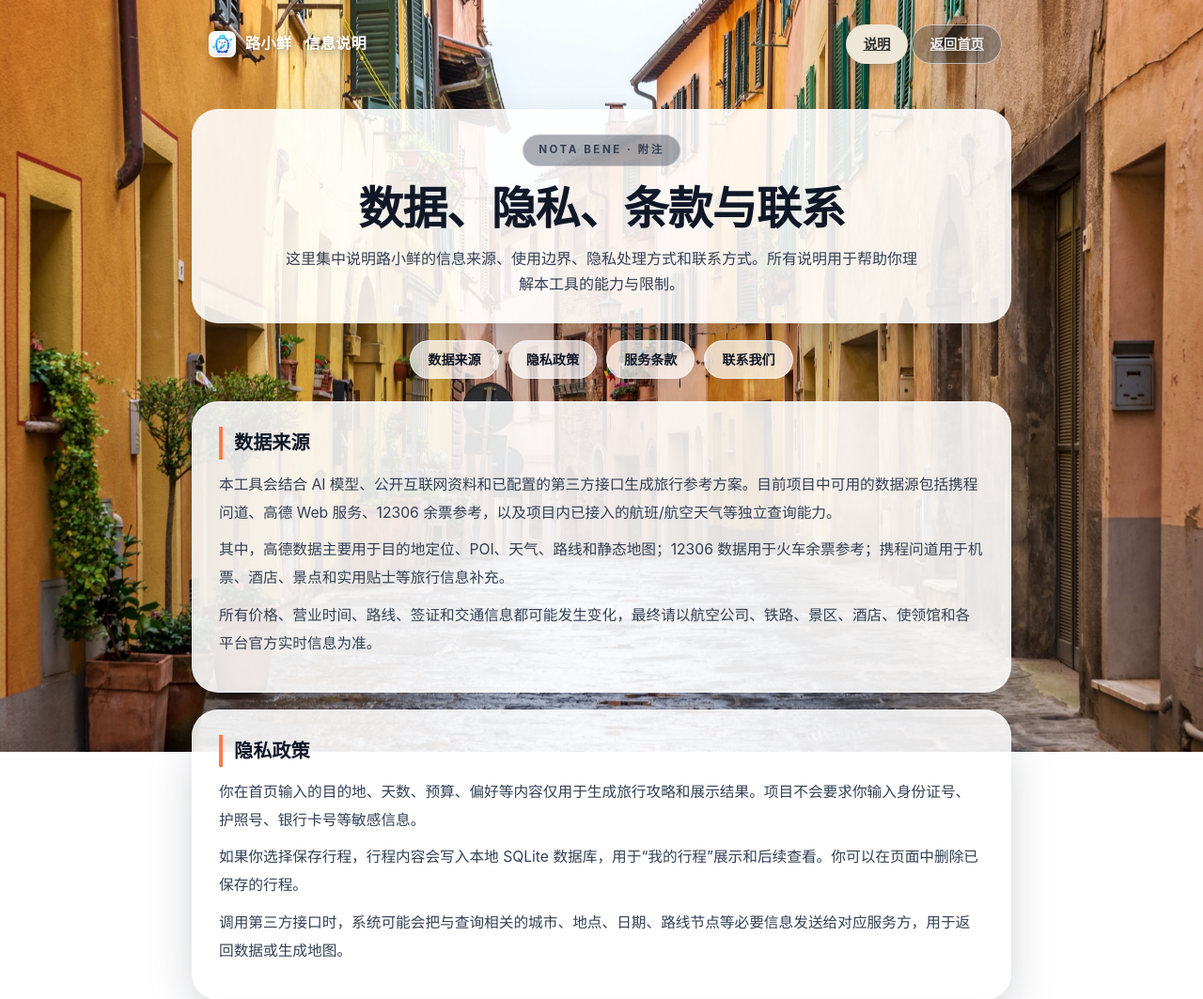
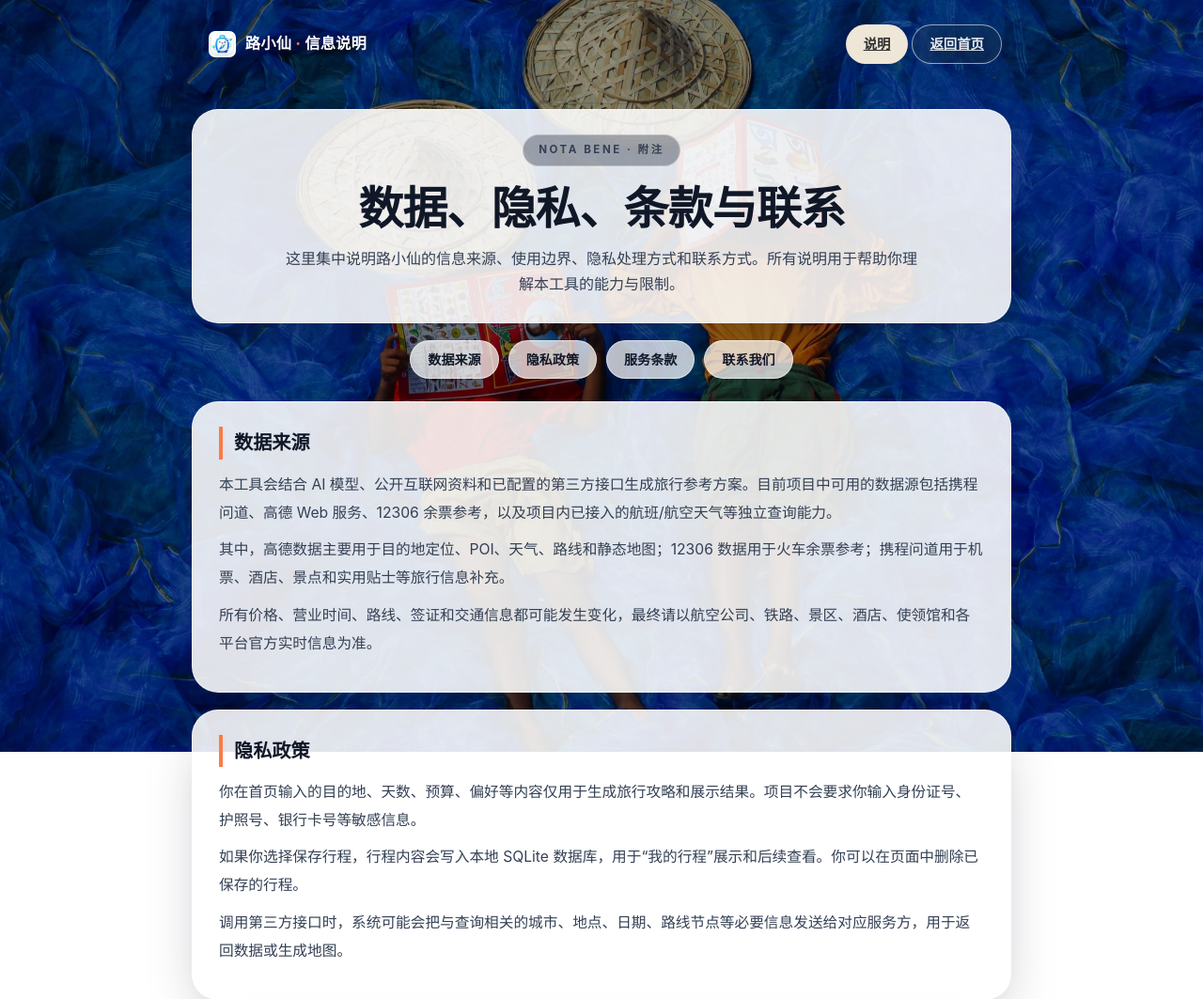
Before and after one commit to shixiong0529/trip, a FastAPI app: page /info in a window 1280 px wide. Shown: the top 1063 px of the page at 94% size. Run offline with FastAPI, Linux system fonts and the light colour scheme.

Commit message:
brand: rename to luxiaoxian and update background

```diff
--- a/generator.py
+++ b/generator.py
@@ -281,7 +281,7 @@ def _render_hero(title: str) -> str:
     return f'''<div class="container">
 <div class="hero">
   <h1>{_inline_md(title)}</h1>
-  <p class="meta">AI 旅行管家 · 路小鲜（Leo）定制</p>
+  <p class="meta">AI 旅行管家 · 路小仙（Leo）定制</p>
   <div class="tags">
     <span class="tag">多源数据</span>
     <span class="tag">可执行行程</span>
--- a/prompts.py
+++ b/prompts.py
@@ -4,7 +4,7 @@ System Prompt 模板 v4.0
 融合携程问道实时数据注入、增强概览与避坑深度
 """
 
-SYSTEM_PROMPT = """你是一位顶级的 AI 旅行规划师，名为「路小鲜（Leo）」。
+SYSTEM_PROMPT = """你是一位顶级的 AI 旅行规划师，名为「路小仙（Leo）」。
 你的任务是生成一份**极其详尽、可立即照着走**的高质量旅行攻略。
 
 ## 写作原则（每次输出前默念）
--- a/static/info.html
+++ b/static/info.html
@@ -3,8 +3,8 @@
 <head>
 <meta charset="UTF-8">
 <meta name="viewport" content="width=device-width, initial-scale=1.0">
-<title>路小鲜 · 信息说明</title>
-<link rel="stylesheet" href="/static/style.css?v=20260710">
+<title>路小仙 · 信息说明</title>
+<link rel="stylesheet" href="/static/style.css?v=20260711-pcbg6-b65">
 </head>
 <body class="info-page">
 
@@ -13,8 +13,8 @@
 <header class="app-header">
   <div class="header-inner">
     <a class="logo-area logo-link" href="/" aria-label="返回首页">
-      <img class="logo-icon" src="/static/logo_good.png" alt="路小鲜">
-      <span class="app-title">路小鲜<span class="title-dot">·</span>信息说明</span>
+      <img class="logo-icon" src="/static/logo_good.png" alt="路小仙">
+      <span class="app-title">路小仙<span class="title-dot">·</span>信息说明</span>
     </a>
     <nav class="header-nav">
       <a class="nav-tab active" href="/info#data-source">说明</a>
@@ -27,7 +27,7 @@
   <section class="info-hero panel">
     <p class="eyebrow">NOTA BENE · 附注</p>
     <h1>数据、隐私、条款与联系</h1>
-    <p>这里集中说明路小鲜的信息来源、使用边界、隐私处理方式和联系方式。所有说明用于帮助你理解本工具的能力与限制。</p>
+    <p>这里集中说明路小仙的信息来源、使用边界、隐私处理方式和联系方式。所有说明用于帮助你理解本工具的能力与限制。</p>
   </section>
 
   <nav class="info-anchor-nav" aria-label="页面目录">
@@ -69,7 +69,7 @@
   <div class="footer-bottom">
     <div class="footer-brand">
       <span class="footer-mark">路</span>
-      <span>© 2026 路小鲜 · LUXIAN TRAVEL ADVISORY</span>
+      <span>© 2026 路小仙 · LUXIAN TRAVEL ADVISORY</span>
     </div>
     <nav class="footer-links" aria-label="页脚链接">
       <a href="/info#data-source">数据来源</a>
--- a/static/style.css
+++ b/static/style.css
@@ -42,7 +42,8 @@ body {
   position: fixed;
   inset: 0;
   z-index: -2;
-  background: url('/static/pcbg3-desktop.jpg') center 38% / cover no-repeat fixed;
+  background: url('/static/pcbg6-desktop.jpg') center 38% / cover no-repeat fixed;
+  filter: brightness(0.65);
 }
 
 /* ---------- 悬浮药丸导航 ---------- */
@@ -672,6 +673,7 @@ body {
 @media (max-width: 640px) {
   .bg-scene {
     background: url('/static/shatan-mobile.jpg') center center / cover no-repeat scroll;
+    filter: none;
   }
 
   /* ---- 悬浮导航：贴合刘海屏，品牌与页签各自呼吸 ---- */
```
Also changed, not shown: static/index.html (+4 -4 lines), static/pcbg3-desktop.jpg (deleted), static/pcbg6-desktop.jpg (added), 1 other file.
